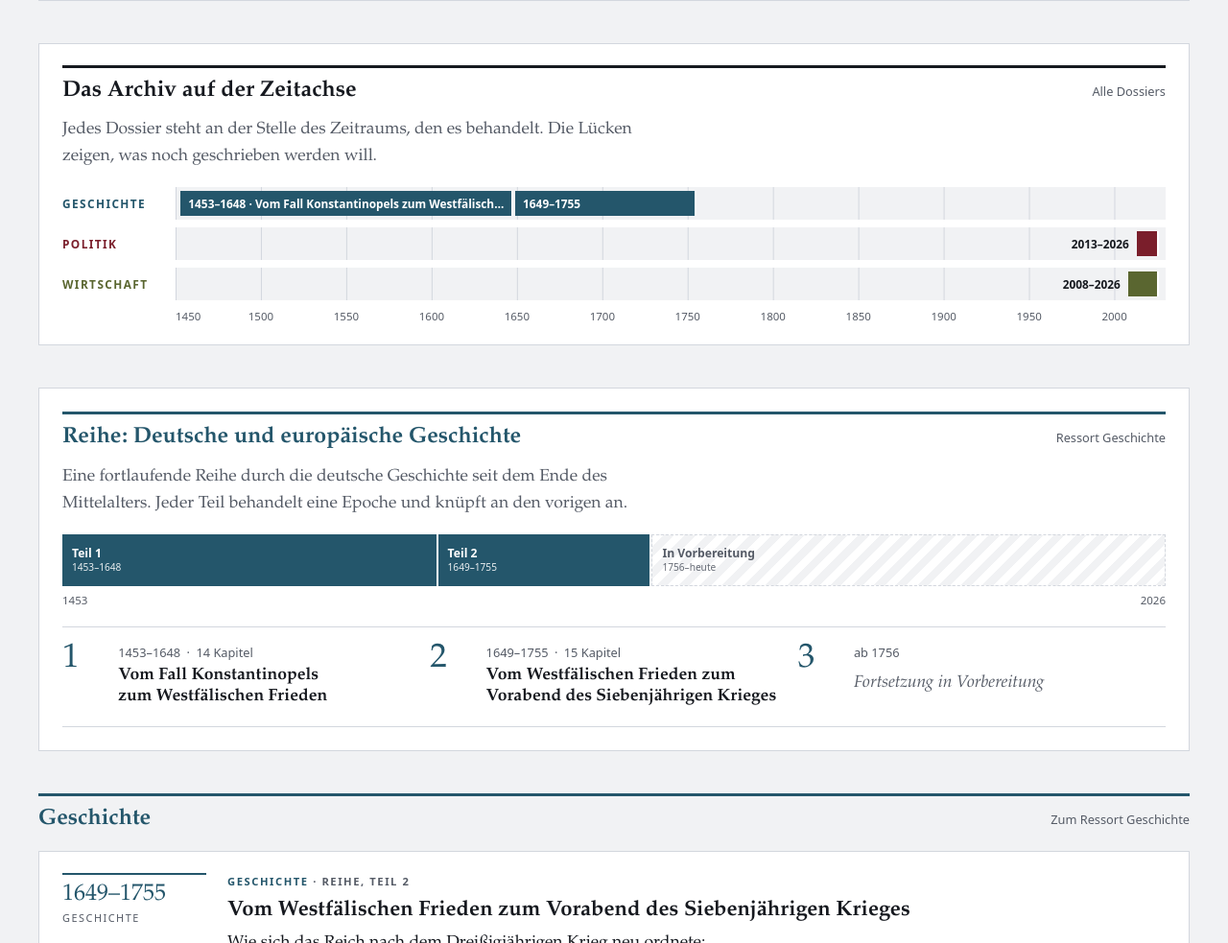
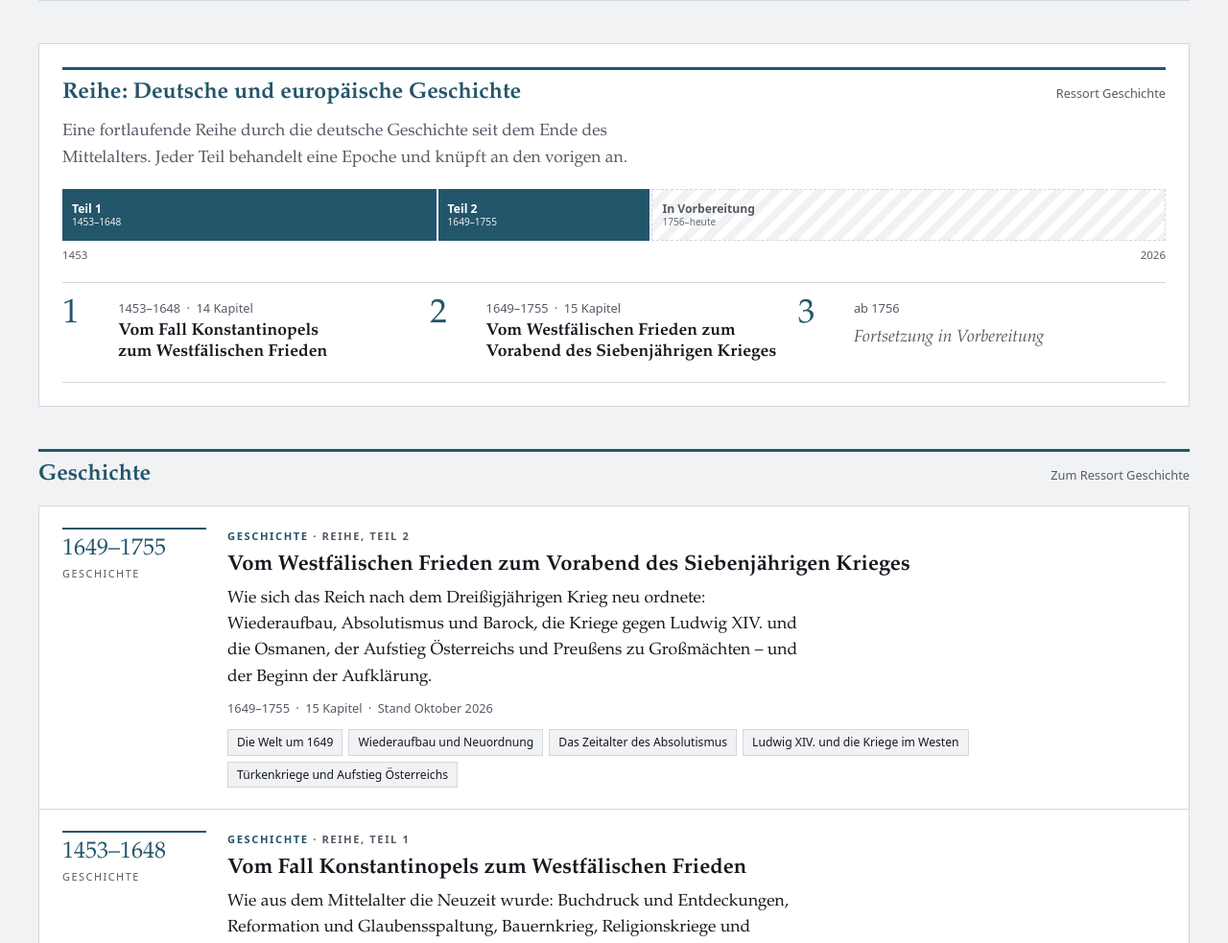
Before and after one commit to hammer-stein/der-philosopher, a plain HTML site: page index.html in a window 1280 px wide. Shown: the part 1118-2101 px from the top of the page at 96% size. Drawn offline with Linux system fonts and the light colour scheme.

Commit message:
Zeitachse von der Titelseite entfernt
Block "Das Archiv auf der Zeitachse" samt Funktion, Stilen und
Erwähnungen in register.js und README gestrichen.

Co-Authored-By: Claude Opus 5.5 <noreply@anthropic.com>
Claude-Session: https://claude.ai/code/session_01Umwy37pxmgF1m8QrSiQ75r

```diff
--- a/index.html
+++ b/index.html
@@ -140,37 +140,6 @@
   }).join("");
 
   // ---------- Titelseite ----------
-  function zeitachse(){
-    var START = 1450, ENDE = 2030, SPANNE = ENDE - START;
-    function pos(j){ return ((j - START) / SPANNE * 100).toFixed(3); }
-    var html = '<section class="zeitachse" aria-labelledby="za-h">' +
-      '<div class="section-head"><h2 id="za-h">Das Archiv auf der Zeitachse</h2><a class="more" href="#archiv">Alle Dossiers</a></div>' +
-      '<p class="section-intro">Jedes Dossier steht an der Stelle des Zeitraums, den es behandelt. Die Lücken zeigen, was noch geschrieben werden will.</p>' +
-      '<div class="scroll"><div class="za" role="list">';
-    mitInhalt.forEach(function(r){
-      // Überlappende Dossiers eines Ressorts auf mehrere Spuren verteilen
-      var spuren = [];
-      imRessort(r.id).slice().sort(function(x,y){ return x.von - y.von; }).forEach(function(a){
-        for (var i=0;i<spuren.length;i++){ if (spuren[i].ende < a.von){ spuren[i].ende = a.bis; spuren[i].liste.push(a); return; } }
-        spuren.push({ende:a.bis, liste:[a]});
-      });
-      spuren.forEach(function(s, i){
-        html += '<div class="za-label r-' + esc(r.id) + '">' + (i===0 ? esc(r.name) : '') + '</div><div class="za-track r-' + esc(r.id) + '" role="listitem">';
-        s.liste.forEach(function(a){
-          var l = parseFloat(pos(a.von)), w = Math.max(parseFloat(pos(a.bis)) - l, 0.9);
-          var cls = "za-bar";
-          if (w < 12) cls += (l + w > 70) ? " out out-l" : " out out-r";
-          html += '<a class="' + cls + '" style="left:' + l + '%;width:' + w + '%" href="' + esc(a.datei) + '" title="' + esc(a.titel) + '" aria-label="' + esc(a.titel) + ', ' + zeitraum(a) + '"><span class="t">' + zeitraum(a) + (w >= 22 ? ' · ' + esc(a.titel) : '') + '</span></a>';
-        });
-        html += '</div>';
-      });
-    });
-    html += '<div></div><div class="za-axis" aria-hidden="true">';
-    for (var j = START; j <= 2000; j += 50) html += '<span style="left:' + pos(j) + '%">' + j + '</span>';
-    html += '</div></div></div></section>';
-    return html;
-  }
-
   function reihenBlock(re){
     var teile = artikel.filter(function(a){ return a.reihe === re.id; }).sort(function(x,y){ return x.von - y.von; });
     if (!teile.length) return "";
@@ -224,7 +193,6 @@
         }).join("") +
       '</aside></section>';
 
-    html += zeitachse();
     P.reihen.forEach(function(re){ html += reihenBlock(re); });
 
     mitInhalt.forEach(function(r){
--- a/philosopher.css
+++ b/philosopher.css
@@ -1,7 +1,7 @@
 /* =====================================================================
    Der Philosopher – gemeinsame Gestaltung der Titelseite und Nebenseiten
    Layout: Zeitungskopf mit Wortmarke, Ressortleiste, Aufmacher mit
-   Nebenspalte, Zeitachse, Reihen- und Ressortblöcke, Fußzeile.
+   Nebenspalte, Reihen- und Ressortblöcke, Fußzeile.
    Farben und Schriften folgen den Dossiers (Preußischblau, Serife,
    eckige Formen, keine Schatten).
    ===================================================================== */
@@ -127,23 +127,6 @@ main > *, #ansicht > *{min-width:0}
 .side-item h3 a:hover{color:var(--accent);text-decoration:underline;text-underline-offset:3px}
 .side-item p{font-size:.95rem;color:var(--muted);line-height:1.5}
 
-/* ---------- Zeitachse ---------- */
-.zeitachse{background:var(--paper);border:1px solid var(--line);padding:22px 24px 18px}
-.zeitachse .scroll{overflow-x:auto}
-.za{min-width:720px;display:grid;grid-template-columns:118px minmax(0,1fr);row-gap:8px}
-.za-label{font-family:var(--sans);font-size:.74rem;font-weight:700;letter-spacing:.12em;text-transform:uppercase;color:var(--rc);align-self:center}
-.za-track{position:relative;height:34px;background-color:var(--bg);background-image:linear-gradient(to right,var(--line) 1px,transparent 1px);background-size:calc(100% * 50 / 580) 100%}
-.za-bar{position:absolute;top:4px;bottom:4px;background:var(--rc);color:var(--paper);font-family:var(--sans);font-size:.74rem;font-weight:600;display:flex;align-items:center;padding:0 8px;text-decoration:none;white-space:nowrap;border-right:2px solid var(--paper);min-width:6px}
-.za-bar:hover,.za-bar:focus-visible{filter:brightness(1.12)}
-.za-bar .t{overflow:hidden;text-overflow:ellipsis}
-.za-bar.out .t{position:absolute;color:var(--ink);font-weight:600}
-.za-bar.out-l .t{right:calc(100% + 8px)}
-.za-bar.out-r .t{left:calc(100% + 8px)}
-.za-axis{position:relative;height:20px;font-family:var(--sans);font-size:.72rem;color:var(--muted);font-variant-numeric:tabular-nums}
-.za-axis span{position:absolute;transform:translateX(-50%)}
-.za-axis span:first-child{transform:none}
-.za-note{font-family:var(--sans);font-size:.8rem;color:var(--muted);margin-top:12px}
-
 /* ---------- Reihe ---------- */
 .reihe-box{background:var(--paper);border:1px solid var(--line);padding:24px}
 .reihe-strip{display:flex;min-height:54px;font-family:var(--sans);font-size:.76rem;font-weight:600;margin:6px 0 6px}
@@ -241,7 +224,7 @@ main > *, #ansicht > *{min-width:0}
   .lead-story{padding:26px 20px 24px}
   .lead-inhalt ol{grid-template-columns:1fr}
   .side-col{padding:18px 20px}
-  .zeitachse,.reihe-box{padding:18px 16px}
+  .reihe-box{padding:18px 16px}
   .row{grid-template-columns:1fr;gap:10px;padding:18px 16px}
   .row-years{font-size:1.2rem;border-top-width:2px}
   .textseite{padding:24px 18px}
--- a/register.js
+++ b/register.js
@@ -2,8 +2,8 @@
    DER PHILOSOPHER – Beitragsregister
    ---------------------------------------------------------------------
    Diese Datei ist die einzige Stelle, die beim Hinzufügen eines neuen
-   Dossiers geändert werden muss. Die Titelseite, die Ressortseiten,
-   das Archiv und die Zeitachse werden daraus automatisch aufgebaut.
+   Dossiers geändert werden muss. Die Titelseite, die Ressortseiten
+   und das Archiv werden daraus automatisch aufgebaut.
 
    Neues Dossier hinzufügen:
    1. HTML-Datei in denselben Ordner wie index.html legen.
```
Also changed, not shown: 1 other file.
